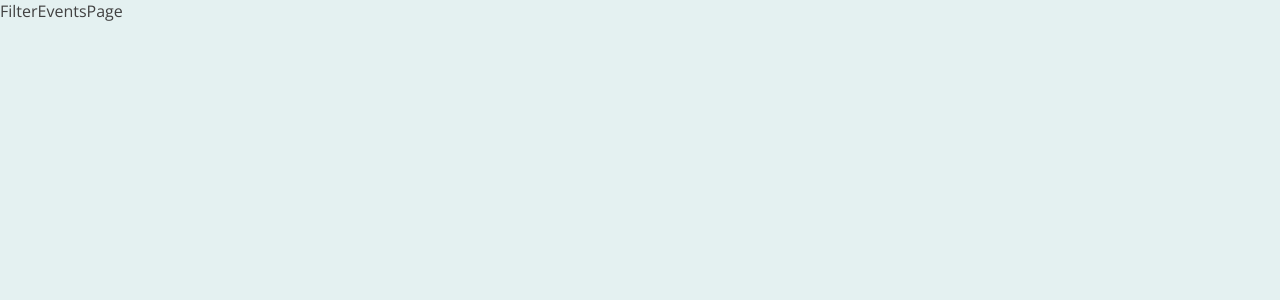
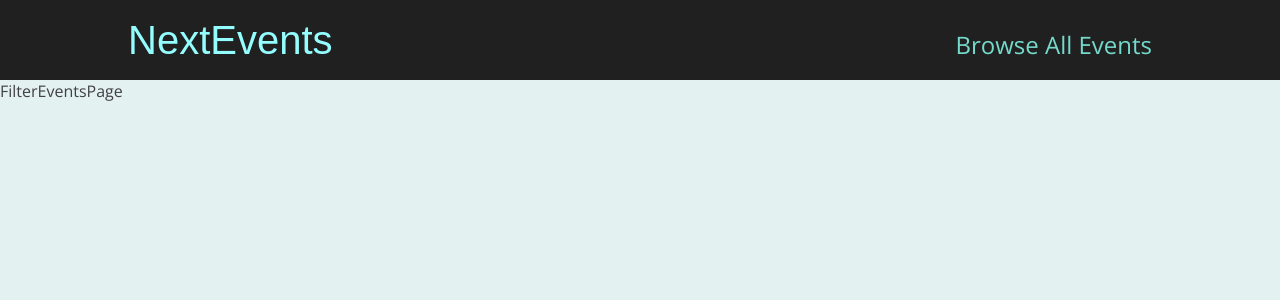
Before and after one commit to omkargarde/nextJSEvent, a Next.js app: page /events in a window 1280 px wide. Shown: the top 300 px of the page. Built offline with nearby package versions, Linux system fonts and the light colour scheme.

Commit message:
added filtered events page

```diff
--- a/components/events/Event-Item.jsx
+++ b/components/events/Event-Item.jsx
@@ -1,6 +1,6 @@
-import AddressIcon from "../icons/icons/address-icon";
-import ArrowRightIcon from "../icons/icons/arrow-right-icon";
-import DateIcon from "../icons/icons/date-icon";
+import AddressIcon from "../icons/address-icon";
+import ArrowRightIcon from "../icons/arrow-right-icon";
+import DateIcon from "../icons/date-icon";
 import Button from "../ui/Button";
 import classes from "./Event-Item.module.css";
 export default function EventItem(props) {
--- /dev/null
+++ b/components/layout/layout.jsx
@@ -0,0 +1,10 @@
+import { Fragment } from "react";
+import MainHeader from "./main-header";
+export default function Layout(props) {
+  return (
+    <Fragment>
+      <MainHeader></MainHeader>
+      <main>{props.children}</main>
+    </Fragment>
+  );
+}
--- /dev/null
+++ b/components/layout/main-header.jsx
@@ -0,0 +1,18 @@
+import Link from "next/link";
+import classes from "./main-header.module.css";
+export default function MainHeader() {
+  return (
+    <header className={classes.header}>
+      <div className={classes.logo}>
+        <Link href="/">NextEvents</Link>
+      </div>
+      <nav className={classes.navigation}>
+        <ul>
+          <li>
+            <Link href="/events">Browse All Events</Link>
+          </li>
+        </ul>
+      </nav>
+    </header>
+  );
+}
--- /dev/null
+++ b/components/layout/main-header.module.css
@@ -0,0 +1,41 @@
+.header {
+    width: 100%;
+    display: flex;
+    justify-content: space-between;
+    align-items: baseline;
+    padding: 1rem 10%;
+    height: 5rem;
+    background-color: #202020;
+}
+
+.logo {
+    font-size: 1.5rem;
+    color: white;
+    font-family: 'Fira', sans-serif;
+    height: 100%;
+    display: flex;
+    justify-content: center;
+    align-items: center;
+    color: #94fdfd;
+}
+
+.logo a {
+    text-decoration: none;
+    color: #94fdfd;
+}
+
+.navigation a {
+    text-decoration: none;
+    color: #74dacc;
+    font-size: 1rem;
+}
+
+@media (min-width: 768px) {
+    .logo {
+        font-size: 2.5rem;
+    }
+
+    .navigation a {
+        font-size: 1.5rem;
+    }
+}
--- a/pages/_app.js
+++ b/pages/_app.js
@@ -1,7 +1,12 @@
+import Layout from "../components/layout/layout";
 import "../styles/globals.css";
 
 function MyApp({ Component, pageProps }) {
-  return <Component {...pageProps} />;
+  return (
+    <Layout>
+      <Component {...pageProps} />
+    </Layout>
+  );
 }
 
 export default MyApp;
```
Also changed, not shown: components/events/events-search.jsx (added, +46 -0 lines), components/events/events-search.module.css (added, +69 -0 lines), components/ui/Button.jsx (+9 -2 lines), pages/events/index.jsx (+19 -1 lines).
